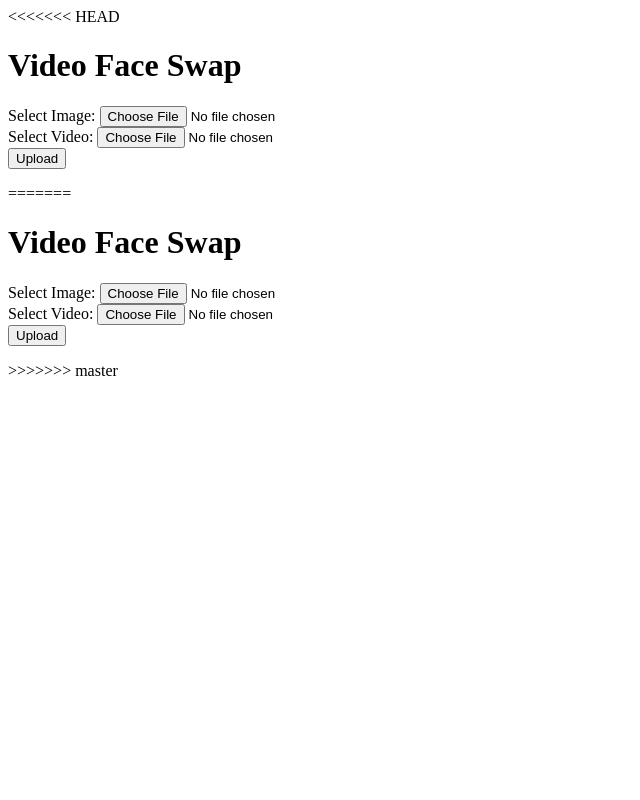
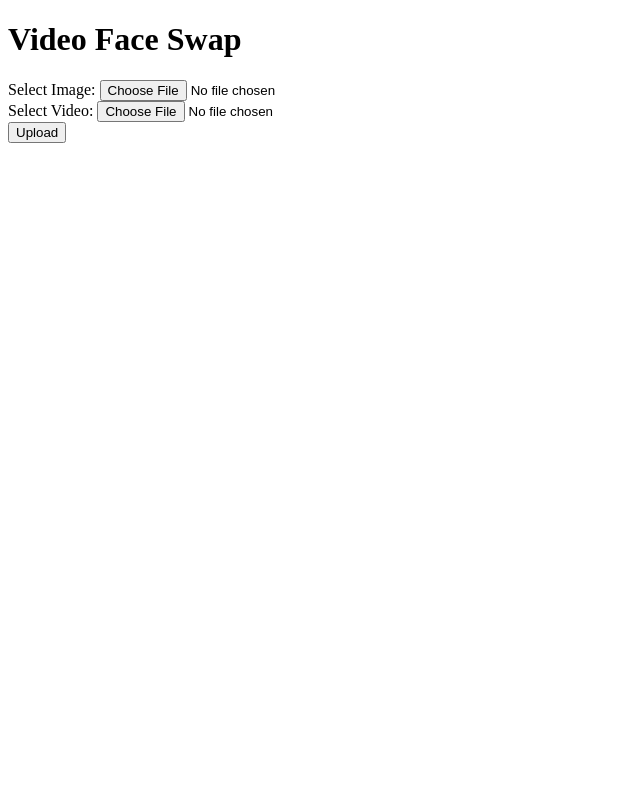
Before and after one commit to NovaDevelopmentTeam/video_face_swapper, a Flask app: page / in a window 1280 px wide. Shown: the whole page, without its empty margins (0-640 px from the left). Run offline with Flask 3, Linux system fonts and the light colour scheme; parts of the project's set-up code (start-up, migrations or seed data) failed here and were passed over.

Commit message:
Update index.html

```diff
--- a/templates/index.html
+++ b/templates/index.html
@@ -1,4 +1,3 @@
-<<<<<<< HEAD
 <!DOCTYPE html>
 <html lang="en">
 <head>
@@ -58,64 +57,3 @@
     </script>
 </body>
 </html>
-=======
-<!DOCTYPE html>
-<html lang="en">
-<head>
-    <meta charset="UTF-8">
-    <meta name="viewport" content="width=device-width, initial-scale=1.0">
-    <title>Video Face Swap</title>
-    <style>
-        .preview-container {
-            display: flex;
-            gap: 20px;
-        }
-        .preview {
-            max-width: 300px;
-            max-height: 300px;
-        }
-    </style>
-</head>
-<body>
-    <h1>Video Face Swap</h1>
-    <form action="/upload" method="post" enctype="multipart/form-data">
-        <label for="image">Select Image:</label>
-        <input type="file" id="image" name="image" accept="image/*" onchange="previewImage(event)">
-        <div id="image-preview" class="preview-container"></div>
-
-        <label for="video">Select Video:</label>
-        <input type="file" id="video" name="video" accept="video/*" onchange="previewVideo(event)">
-        <div id="video-preview" class="preview-container"></div>
-
-        <button type="submit">Upload</button>
-    </form>
-
-    <script>
-        function previewImage(event) {
-            const imagePreview = document.getElementById('image-preview');
-            imagePreview.innerHTML = ''; // Alte Vorschau löschen
-            const file = event.target.files[0];
-            if (file) {
-                const img = document.createElement('img');
-                img.src = URL.createObjectURL(file);
-                img.classList.add('preview');
-                imagePreview.appendChild(img);
-            }
-        }
-
-        function previewVideo(event) {
-            const videoPreview = document.getElementById('video-preview');
-            videoPreview.innerHTML = ''; // Alte Vorschau löschen
-            const file = event.target.files[0];
-            if (file) {
-                const video = document.createElement('video');
-                video.src = URL.createObjectURL(file);
-                video.classList.add('preview');
-                video.controls = true;
-                videoPreview.appendChild(video);
-            }
-        }
-    </script>
-</body>
-</html>
->>>>>>> master
```
